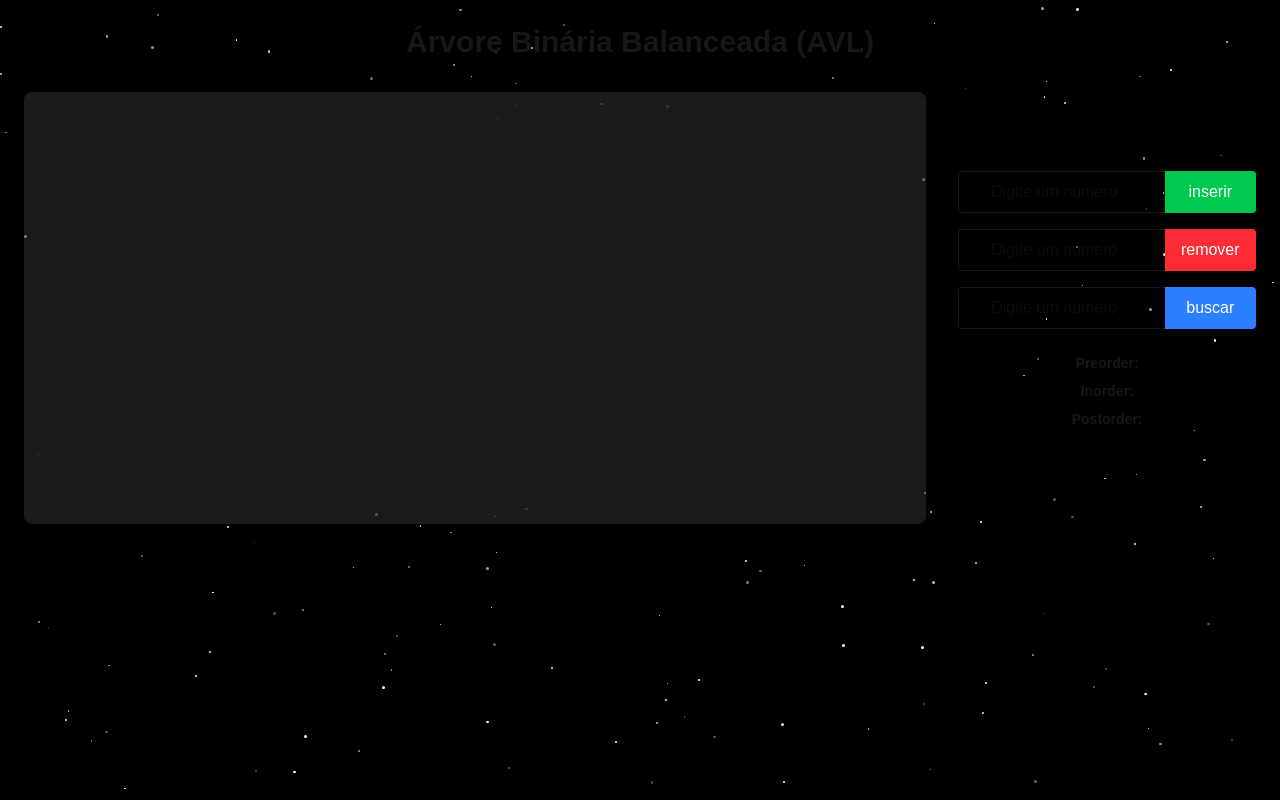
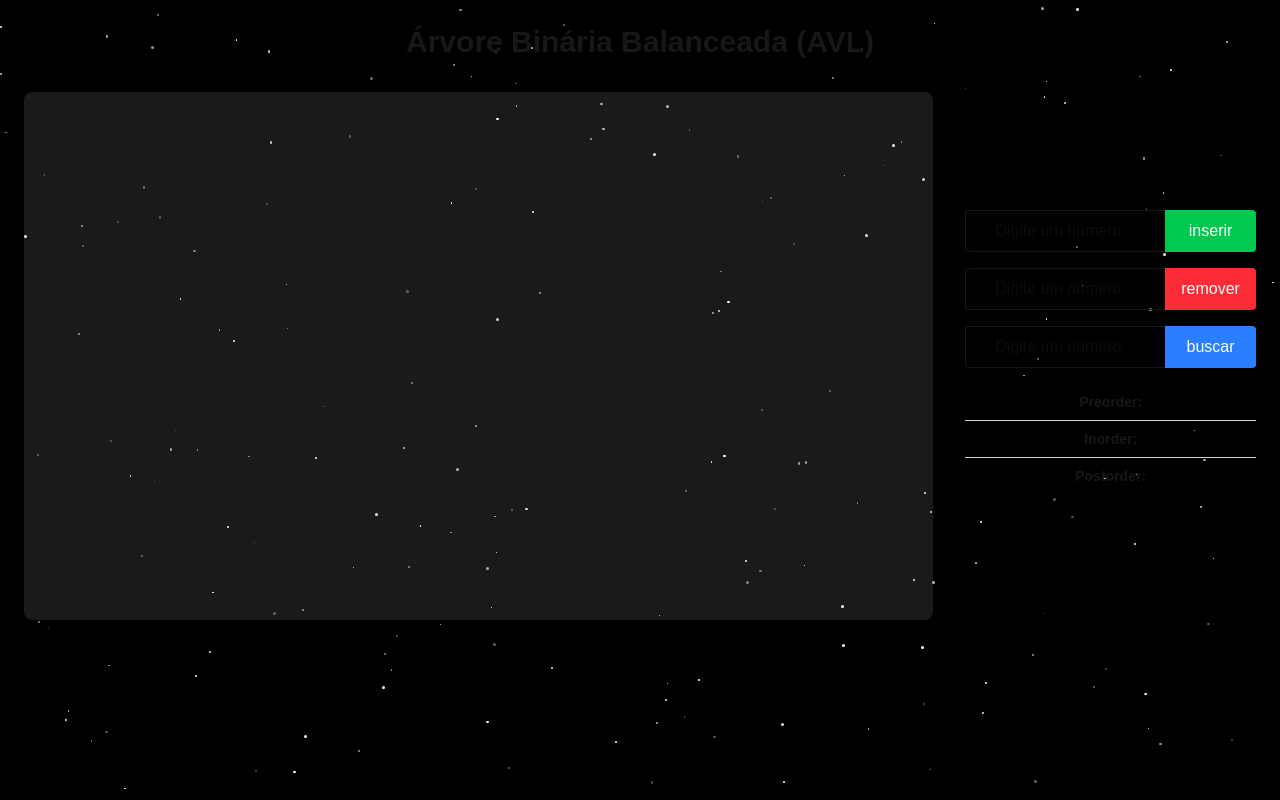
Before and after one commit to vinicius-pascoal/arvore-binaria, a Next.js app: page / in a window 1280 px wide. Built offline with nearby package versions, Linux system fonts and the light colour scheme.

Commit message:
melhorias visuais

```diff
--- a/src/components/Traversals.tsx
+++ b/src/components/Traversals.tsx
@@ -7,10 +7,13 @@ export function Traversals({
   inorder: number[];
   postorder: number[];
 }) {
+  //add lines between the traversals
   return (
     <div className="mt-6 text-sm space-y-2">
       <p><strong>Preorder:</strong> {preorder.join(", ")}</p>
+      <div className="h-[1px] bg-gray-300 my-2" />
       <p><strong>Inorder:</strong> {inorder.join(", ")}</p>
+      <div className="h-[1px] bg-gray-300 my-2" />
       <p><strong>Postorder:</strong> {postorder.join(", ")}</p>
     </div>
   );
--- a/src/components/TreeNode.tsx
+++ b/src/components/TreeNode.tsx
@@ -4,10 +4,11 @@ import { motion } from "framer-motion";
 export function TreeNode({ valor }: { valor: number }) {
   return (
     <motion.div
-      className="rounded-full bg-blue-500 text-white w-10 h-10 flex items-center justify-center shadow-md"
+      className="rounded-full bg-neutral-600 text-white w-10 h-10 flex items-center justify-center shadow-md"
       initial={{ scale: 0 }}
       animate={{ scale: 1 }}
       transition={{ duration: 0.5 }}
+      whileHover={{ scale: 1.1 }}
     >
       {valor}
     </motion.div>
--- a/src/components/TreeVisualizer.tsx
+++ b/src/components/TreeVisualizer.tsx
@@ -50,7 +50,6 @@ function LinhaConexao({ fromX, fromY, toX, toY }: { fromX: number; fromY: number
   );
 }
 
-// fundo desfocado
 export function TreeVisualizer({ root }: { root: LogicNode | null }) {
   const posicoes = calcularPosicoes(root);
 
@@ -86,7 +85,7 @@ export function TreeVisualizer({ root }: { root: LogicNode | null }) {
   });
 
   return (
-    <div className="relative w-full min-h-[400px] mt-8  p-4 overflow-auto shadow-lg rounded-lg backdrop-blur-lg bg-white/10">
+    <div className="relative w-full min-h-[400px] mt-8 p-16 overflow-auto shadow-lg rounded-lg  bg-white/10">
     <div className="relative w-full min-h-[400px] ">
       {linhas}
       {posicoes.map((p) => (
@@ -97,6 +96,7 @@ export function TreeVisualizer({ root }: { root: LogicNode | null }) {
             left: p.x,
             top: p.y,
           }}
+          className=""
         >
           <TreeNode valor={p.node.valor} />
         </div>
```
